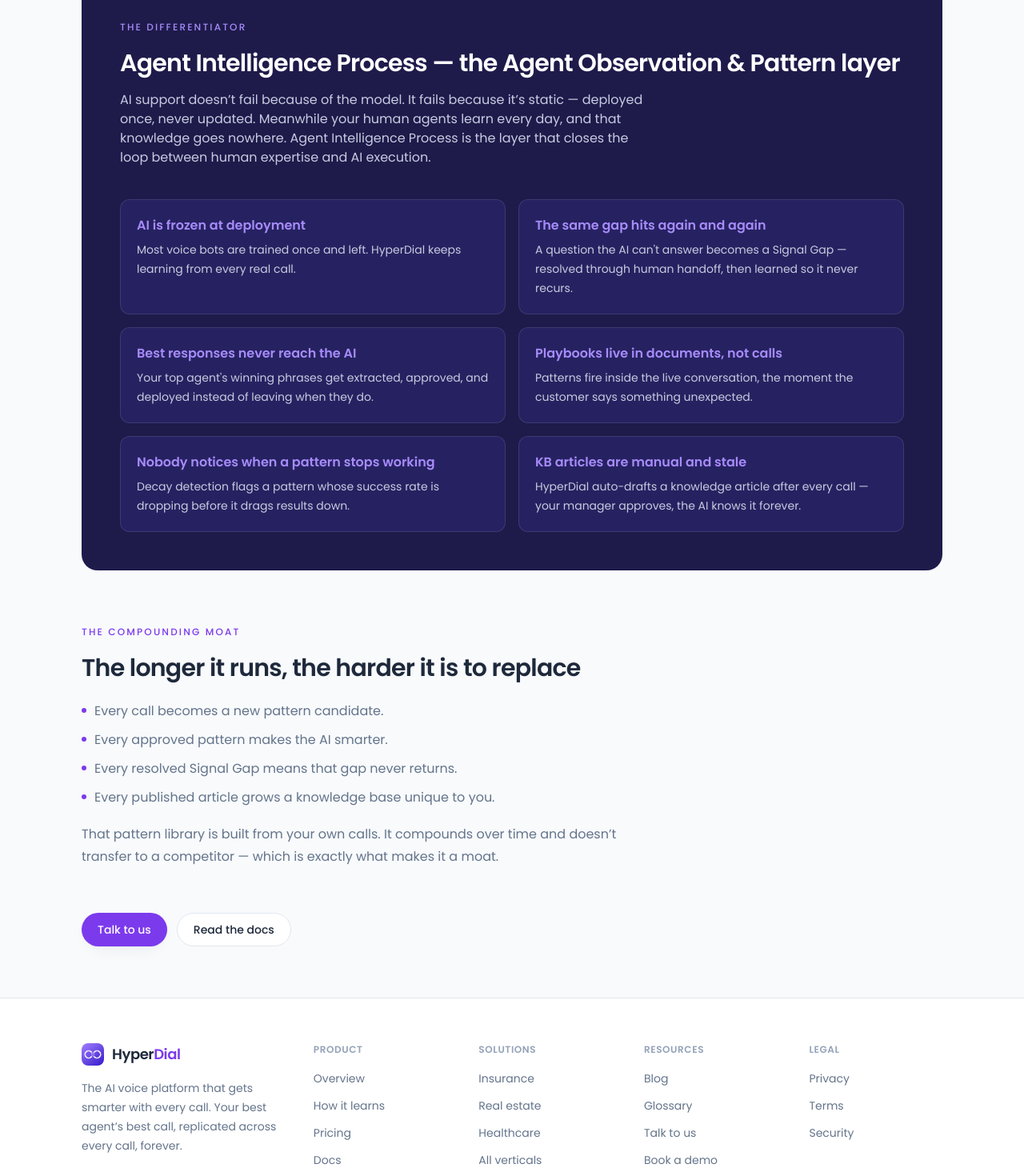
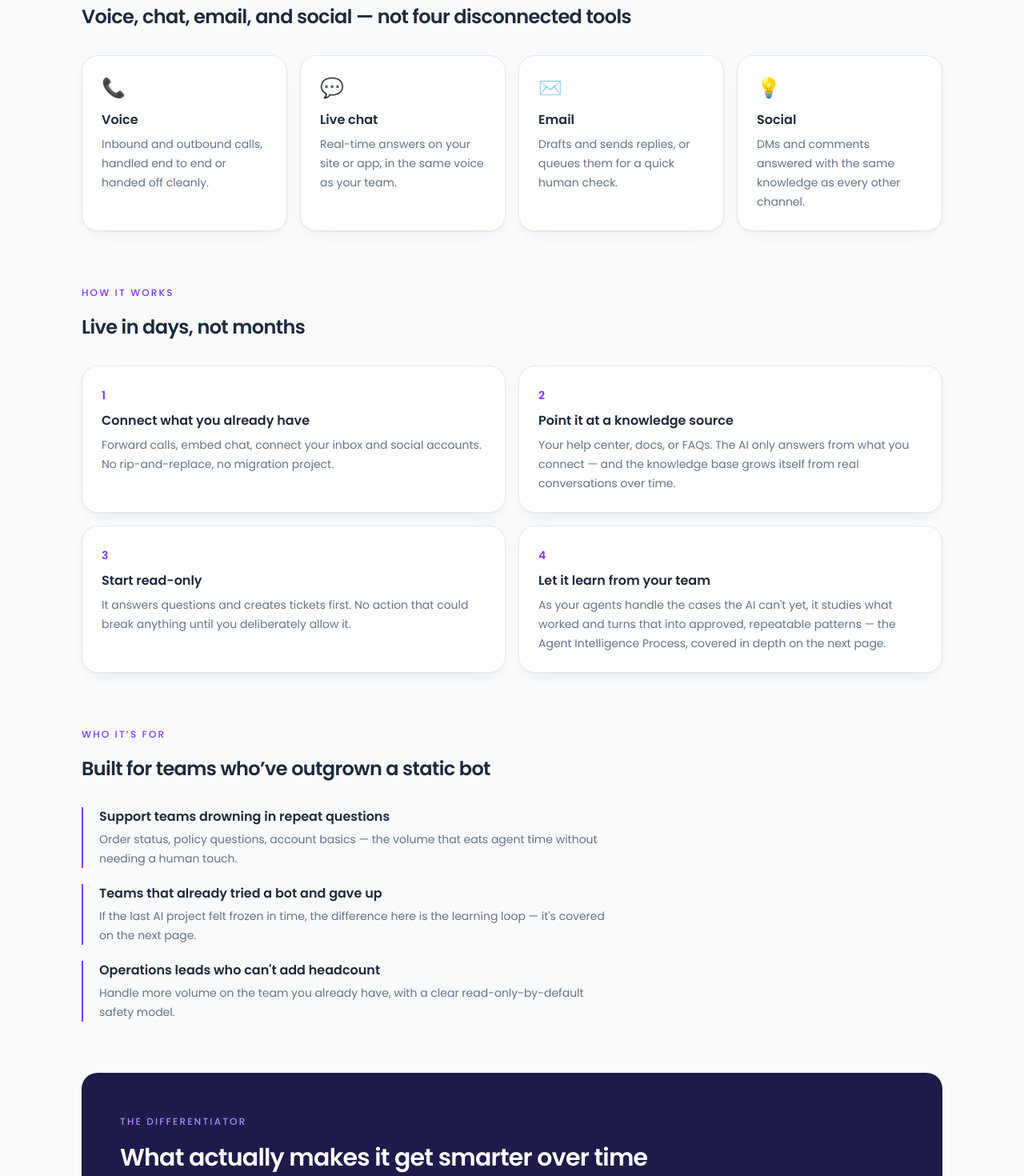
Before and after one commit to Hyperdial1/Hyperdial, a Next.js app: page /product in a window 1280 px wide. Shown: the part 460-1930 px from the top of the page at 80% size. Built offline with nearby package versions, Linux system fonts and the light colour scheme; no server answers.

Commit message:
Split product page into overview + how-it-learns

```diff
--- /dev/null
+++ b/app/(marketing)/product/how-it-learns/page.tsx
@@ -0,0 +1,173 @@
+import Link from "next/link";
+import type { Metadata } from "next";
+
+export const metadata: Metadata = {
+  title: "How it learns",
+  description:
+    "The Agent Intelligence Process — how HyperDial turns your best agents' calls into AI that gets smarter every week.",
+};
+
+const aopProblems = [
+  { p: "AI is frozen at deployment", s: "Most voice bots are trained once and left. HyperDial keeps learning from every real call." },
+  { p: "The same gap hits again and again", s: "A question the AI can't answer becomes a Signal Gap — resolved through human handoff, then learned so it never recurs." },
+  { p: "Best responses never reach the AI", s: "Your top agent's winning phrases get extracted, approved, and deployed instead of leaving when they do." },
+  { p: "Playbooks live in documents, not calls", s: "Patterns fire inside the live conversation, the moment the customer says something unexpected." },
+  { p: "Nobody notices when a pattern stops working", s: "Decay detection flags a pattern whose success rate is dropping before it drags results down." },
+  { p: "KB articles are manual and stale", s: "HyperDial auto-drafts a knowledge article after every call — your manager approves, the AI knows it forever." },
+];
+
+const loop = [
+  {
+    n: "1",
+    title: "Observe",
+    body: "Every human-handled conversation is captured and classified automatically — no extra work for your agents.",
+  },
+  {
+    n: "2",
+    title: "Learn",
+    body: "HyperDial extracts how your best agents actually resolve the call: the phrasing, the sequence, the offers that work — not a generic best-practice guess.",
+  },
+  {
+    n: "3",
+    title: "Verify",
+    body: "Nothing goes live on its own. A candidate pattern sits in a queue until your manager approves it — a human always signs off before the AI repeats it.",
+  },
+  {
+    n: "4",
+    title: "Deploy",
+    body: "Once approved, the pattern fires the same way on every future call that matches — across voice, chat, email, and social at once.",
+  },
+];
+
+export default function HowItLearnsPage() {
+  return (
+    <div className="wrap py-16">
+      <div className="max-w-2xl">
+        <Link href="/product" className="text-sm link-quiet">
+          ← Product
+        </Link>
+        <span className="eyebrow mt-6 block">The differentiator</span>
+        <h1 className="mt-4 font-display text-4xl font-semibold tracking-tight sm:text-5xl">
+          The Agent Intelligence Process
+        </h1>
+        <p className="mt-5 text-lg leading-7 text-muted">
+          AI support doesn&rsquo;t usually fail because of the model. It fails
+          because it&rsquo;s static — deployed once, never updated — while your
+          human agents learn something new every single day, and that
+          knowledge goes nowhere. The Agent Intelligence Process is the layer
+          that closes the loop between human expertise and AI execution.
+        </p>
+      </div>
+
+      {/* The loop */}
+      <section className="mt-14 rounded-xl2 bg-deep p-8 text-white sm:p-12">
+        <span className="eyebrow text-brand-light">The loop</span>
+        <h2 className="mt-4 font-display text-2xl font-semibold tracking-tight sm:text-3xl">
+          Observe, learn, verify, deploy
+        </h2>
+        <p className="mt-3 max-w-2xl text-slate-soft">
+          Four steps, running continuously, on every conversation your team
+          handles.
+        </p>
+        <div className="mt-10 grid gap-4 sm:grid-cols-2 lg:grid-cols-4">
+          {loop.map((s) => (
+            <div key={s.n} className="rounded-xl border border-white/10 bg-deep-800 p-6">
+              <span className="font-display text-2xl font-semibold text-brand-light">{s.n}</span>
+              <h3 className="mt-2 font-display text-lg font-semibold">{s.title}</h3>
+              <p className="mt-1.5 text-sm leading-6 text-slate-soft">{s.body}</p>
+            </div>
+          ))}
+        </div>
+      </section>
+
+      {/* What it fixes */}
+      <section className="mt-16">
+        <span className="eyebrow">What it actually fixes</span>
+        <h2 className="mt-4 font-display text-2xl font-semibold tracking-tight">
+          The problems every static bot eventually runs into
+        </h2>
+        <div className="mt-8 grid gap-4 md:grid-cols-2">
+          {aopProblems.map((item) => (
+            <div key={item.p} className="card p-6">
+              <h3 className="font-display text-base font-semibold">{item.p}</h3>
+              <p className="mt-1.5 text-sm leading-6 text-muted">{item.s}</p>
+            </div>
+          ))}
+        </div>
+      </section>
+
+      {/* Signal Gap */}
+      <section className="mt-16 grid gap-10 md:grid-cols-2">
+        <div>
+          <span className="eyebrow">When the AI doesn&rsquo;t know</span>
+          <h2 className="mt-4 font-display text-2xl font-semibold tracking-tight">
+            Signal Gaps turn failure into a one-time event
+          </h2>
+          <p className="mt-4 leading-7 text-muted">
+            Every AI hits questions it can&rsquo;t answer — that&rsquo;s not the
+            problem. The problem is what happens next. A static bot fails the
+            same way forever. HyperDial calls that moment a{" "}
+            <strong className="text-ink">Signal Gap</strong>: it hands the
+            conversation to a human, watches how they resolve it, and learns
+            the resolution. The same gap doesn&rsquo;t come back twice.
+          </p>
+        </div>
+        <div>
+          <span className="eyebrow">When a pattern stops working</span>
+          <h2 className="mt-4 font-display text-2xl font-semibold tracking-tight">
+            Decay detection catches it before it costs you
+          </h2>
+          <p className="mt-4 leading-7 text-muted">
+            A pattern that resolved calls well last quarter can quietly fade as
+            language and expectations shift — that&rsquo;s{" "}
+            <strong className="text-ink">pattern decay</strong>. Most
+            automation platforms have no idea it&rsquo;s happening. HyperDial
+            tracks each pattern&rsquo;s success rate continuously and flags
+            decay before it drags results down, so your manager can review
+            and refresh it.
+          </p>
+        </div>
+      </section>
+
+      {/* The moat */}
+      <section className="mt-16 max-w-2xl">
+        <span className="eyebrow">The compounding moat</span>
+        <h2 className="mt-4 font-display text-2xl font-semibold tracking-tight">
+          The longer it runs, the harder it is to replace
+        </h2>
+        <ul className="mt-6 space-y-3 text-muted">
+          <li className="flex gap-2.5"><span className="mt-2 h-1.5 w-1.5 shrink-0 rounded-full bg-brand" />Every call becomes a new pattern candidate.</li>
+          <li className="flex gap-2.5"><span className="mt-2 h-1.5 w-1.5 shrink-0 rounded-full bg-brand" />Every approved pattern makes the AI smarter.</li>
+          <li className="flex gap-2.5"><span className="mt-2 h-1.5 w-1.5 shrink-0 rounded-full bg-brand" />Every resolved Signal Gap means that gap never returns.</li>
+          <li className="flex gap-2.5"><span className="mt-2 h-1.5 w-1.5 shrink-0 rounded-full bg-brand" />Every published article grows a knowledge base unique to you.</li>
+        </ul>
+        <p className="mt-5 leading-7 text-muted">
+          That pattern library is built from your own calls. It compounds over
+          time and doesn&rsquo;t transfer to a competitor — which is exactly
+          what makes it a moat, not just a feature.
+        </p>
+      </section>
+
+      {/* Cross-link to technical docs */}
+      <section className="mt-16 card p-8">
+        <span className="eyebrow">For your technical team</span>
+        <h2 className="mt-3 font-display text-xl font-semibold">
+          Want the implementation-level detail?
+        </h2>
+        <p className="mt-2 max-w-xl text-sm leading-6 text-muted">
+          The docs cover the same loop from a builder&rsquo;s point of view —
+          what gets logged, how approval works, and how decay detection is
+          configured.
+        </p>
+        <Link href="/docs/how-it-learns" className="mt-4 inline-block text-sm font-medium text-brand hover:underline">
+          Read the technical docs →
+        </Link>
+      </section>
+
+      <div className="mt-14 flex flex-wrap gap-3">
+        <Link href="/demo" className="btn-primary">Talk to us</Link>
+        <Link href="/product" className="btn-ghost">← Back to product overview</Link>
+      </div>
+    </div>
+  );
+}
--- a/app/(marketing)/product/page.tsx
+++ b/app/(marketing)/product/page.tsx
@@ -4,16 +4,52 @@
 export const metadata: Metadata = {
   title: "Product",
   description:
-    "How HyperDial handles calls and how the Agent Intelligence Process makes it smarter with every conversation.",
+    "HyperDial handles voice, chat, email, and social — and learns from your best agents with every conversation.",
 };
 
-const aopProblems = [
-  { p: "AI is frozen at deployment", s: "Most voice bots are trained once and left. HyperDial keeps learning from every real call." },
-  { p: "The same gap hits again and again", s: "A question the AI can't answer becomes a Signal Gap — resolved through human handoff, then learned so it never recurs." },
-  { p: "Best responses never reach the AI", s: "Your top agent's winning phrases get extracted, approved, and deployed instead of leaving when they do." },
-  { p: "Playbooks live in documents, not calls", s: "Patterns fire inside the live conversation, the moment the customer says something unexpected." },
-  { p: "Nobody notices when a pattern stops working", s: "Decay detection flags a pattern whose success rate is dropping before it drags results down." },
-  { p: "KB articles are manual and stale", s: "HyperDial auto-drafts a knowledge article after every call — your manager approves, the AI knows it forever." },
+const channels = [
+  { name: "Voice", icon: "📞", body: "Inbound and outbound calls, handled end to end or handed off cleanly." },
+  { name: "Live chat", icon: "💬", body: "Real-time answers on your site or app, in the same voice as your team." },
+  { name: "Email", icon: "✉️", body: "Drafts and sends replies, or queues them for a quick human check." },
+  { name: "Social", icon: "💡", body: "DMs and comments answered with the same knowledge as every other channel." },
+];
+
+const whoFor = [
+  {
+    title: "Support teams drowning in repeat questions",
+    body: "Order status, policy questions, account basics — the volume that eats agent time without needing a human touch.",
+  },
+  {
+    title: "Teams that already tried a bot and gave up",
+    body: "If the last AI project felt frozen in time, the difference here is the learning loop — it's covered on the next page.",
+  },
+  {
+    title: "Operations leads who can't add headcount",
+    body: "Handle more volume on the team you already have, with a clear read-only-by-default safety model.",
+  },
+];
+
+const howItWorks = [
+  {
+    n: "1",
+    title: "Connect what you already have",
+    body: "Forward calls, embed chat, connect your inbox and social accounts. No rip-and-replace, no migration project.",
+  },
+  {
+    n: "2",
+    title: "Point it at a knowledge source",
+    body: "Your help center, docs, or FAQs. The AI only answers from what you connect — and the knowledge base grows itself from real conversations over time.",
+  },
+  {
+    n: "3",
+    title: "Start read-only",
+    body: "It answers questions and creates tickets first. No action that could break anything until you deliberately allow it.",
+  },
+  {
+    n: "4",
+    title: "Let it learn from your team",
+    body: "As your agents handle the cases the AI can't yet, it studies what worked and turns that into approved, repeatable patterns — the Agent Intelligence Process, covered in depth on the next page.",
+  },
 ];
 
 export default function ProductPage() {
@@ -31,46 +67,69 @@
         </p>
       </div>
 
-      {/* Agent Intelligence Process section */}
-      <section id="intelligence" className="mt-16 scroll-mt-24 rounded-xl2 bg-navy p-8 text-white sm:p-12">
-        <span className="eyebrow text-teal-bright">The differentiator</span>
-        <h2 className="mt-4 font-display text-3xl font-semibold tracking-tight">
-          Agent Intelligence Process — the Agent Observation &amp; Pattern layer
+      {/* Channels */}
+      <section className="mt-14">
+        <span className="eyebrow">One brain, every channel</span>
+        <h2 className="mt-4 font-display text-2xl font-semibold tracking-tight">
+          Voice, chat, email, and social — not four disconnected tools
         </h2>
-        <p className="mt-4 max-w-2xl text-slate-soft">
-          AI support doesn&rsquo;t fail because of the model. It fails because it&rsquo;s
-          static — deployed once, never updated.
-          Meanwhile your human agents learn every day, and that knowledge goes
-          nowhere. Agent Intelligence Process is the layer that closes the loop between human expertise
-          and AI execution.
-        </p>
-        <div className="mt-10 grid gap-4 md:grid-cols-2">
-          {aopProblems.map((item) => (
-            <div key={item.p} className="rounded-xl border border-white/10 bg-navy-800 p-5">
-              <h3 className="font-display text-base font-semibold text-teal-bright">{item.p}</h3>
-              <p className="mt-1.5 text-sm leading-6 text-slate-soft">{item.s}</p>
+        <div className="mt-8 grid gap-4 sm:grid-cols-2 lg:grid-cols-4">
+          {channels.map((c) => (
+            <div key={c.name} className="card p-6">
+              <span className="text-2xl" aria-hidden>{c.icon}</span>
+              <h3 className="mt-3 font-display text-base font-semibold">{c.name}</h3>
+              <p className="mt-1.5 text-sm leading-6 text-muted">{c.body}</p>
             </div>
           ))}
         </div>
       </section>
 
-      {/* The moat */}
+      {/* How it works */}
+      <section className="mt-16">
+        <span className="eyebrow">How it works</span>
+        <h2 className="mt-4 font-display text-2xl font-semibold tracking-tight">
+          Live in days, not months
+        </h2>
+        <div className="mt-8 grid gap-4 sm:grid-cols-2">
+          {howItWorks.map((s) => (
+            <div key={s.n} className="card p-6">
+              <span className="font-display text-sm font-semibold text-brand">{s.n}</span>
+              <h3 className="mt-2 font-display text-base font-semibold">{s.title}</h3>
+              <p className="mt-1.5 text-sm leading-6 text-muted">{s.body}</p>
+            </div>
+          ))}
+        </div>
+      </section>
+
+      {/* Who it's for */}
       <section className="mt-16 max-w-2xl">
-        <span className="eyebrow">The compounding moat</span>
-        <h2 className="mt-4 font-display text-3xl font-semibold tracking-tight">
-          The longer it runs, the harder it is to replace
+        <span className="eyebrow">Who it&rsquo;s for</span>
+        <h2 className="mt-4 font-display text-2xl font-semibold tracking-tight">
+          Built for teams who&rsquo;ve outgrown a static bot
         </h2>
-        <ul className="mt-6 space-y-3 text-muted">
-          <li className="flex gap-2.5"><span className="mt-2 h-1.5 w-1.5 shrink-0 rounded-full bg-teal-dark" />Every call becomes a new pattern candidate.</li>
-          <li className="flex gap-2.5"><span className="mt-2 h-1.5 w-1.5 shrink-0 rounded-full bg-teal-dark" />Every approved pattern makes the AI smarter.</li>
-          <li className="flex gap-2.5"><span className="mt-2 h-1.5 w-1.5 shrink-0 rounded-full bg-teal-dark" />Every resolved Signal Gap means that gap never returns.</li>
-          <li className="flex gap-2.5"><span className="mt-2 h-1.5 w-1.5 shrink-0 rounded-full bg-teal-dark" />Every published article grows a knowledge base unique to you.</li>
-        </ul>
-        <p className="mt-5 leading-7 text-muted">
-          That pattern library is built from your own calls. It compounds over
-          time and doesn&rsquo;t transfer to a competitor — which is exactly what
-          makes it a moat.
+        <div className="mt-8 space-y-5">
+          {whoFor.map((w) => (
+            <div key={w.title} className="border-l-2 border-brand pl-5">
+              <h3 className="font-display text-base font-semibold">{w.title}</h3>
+              <p className="mt-1 text-sm leading-6 text-muted">{w.body}</p>
+            </div>
+          ))}
+        </div>
+      </section>
+
+      {/* Cross-link to the differentiator */}
+      <section className="mt-16 rounded-xl2 bg-deep p-8 text-white sm:p-12">
+        <span className="eyebrow text-brand-light">The differentiator</span>
+        <h2 className="mt-4 font-display text-2xl font-semibold tracking-tight sm:text-3xl">
+          What actually makes it get smarter over time
+        </h2>
+        <p className="mt-3 max-w-xl text-slate-soft">
+          Most AI support is frozen the day it ships. HyperDial isn&rsquo;t — and the
+          mechanism for that is worth understanding before you buy.
         </p>
+        <Link href="/product/how-it-learns" className="btn mt-6 bg-white text-brand hover:bg-brand-light hover:text-white">
+          See how it learns →
+        </Link>
       </section>
 
       <div className="mt-14 flex flex-wrap gap-3">
--- a/app/sitemap.ts
+++ b/app/sitemap.ts
@@ -5,7 +5,7 @@
 
 export default function sitemap(): MetadataRoute.Sitemap {
   const staticPaths = [
-    "", "/product", "/pricing", "/demo", "/book-a-demo", "/solutions",
+    "", "/product", "/product/how-it-learns", "/pricing", "/demo", "/book-a-demo", "/solutions",
     "/blog", "/glossary", "/docs", "/privacy", "/terms",
   ];
 
--- a/components/footer.tsx
+++ b/components/footer.tsx
@@ -6,7 +6,7 @@
     title: "Product",
     links: [
       { label: "Overview", href: "/product" },
-      { label: "How it learns", href: "/product#intelligence" },
+      { label: "How it learns", href: "/product/how-it-learns" },
       { label: "Pricing", href: "/pricing" },
       { label: "Docs", href: "/docs" },
     ],
--- a/components/navbar.tsx
+++ b/components/navbar.tsx
@@ -12,7 +12,7 @@
     label: "Product",
     items: [
       { label: "Overview", href: "/product", desc: "What HyperDial does" },
-      { label: "How it learns", href: "/product#intelligence", desc: "The self-learning layer" },
+      { label: "How it learns", href: "/product/how-it-learns", desc: "The self-learning layer" },
       { label: "Security & guardrails", href: "/docs/guardrails", desc: "Read-only by default" },
     ],
   },
```
Also changed, not shown: app/(marketing)/book-a-demo/page.tsx (line endings or trailing spaces), app/api/lead/route.ts (line endings or trailing spaces), components/booking-wizard.tsx (line endings or trailing spaces), 1 other file (tests, documents, lock files or other folders).
